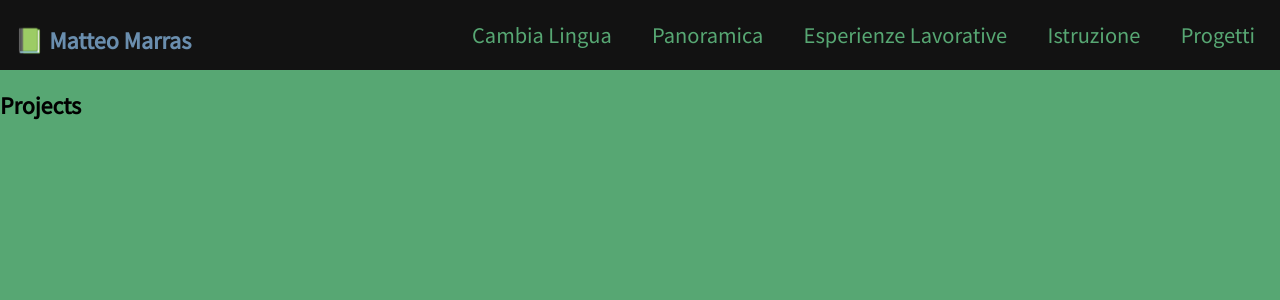
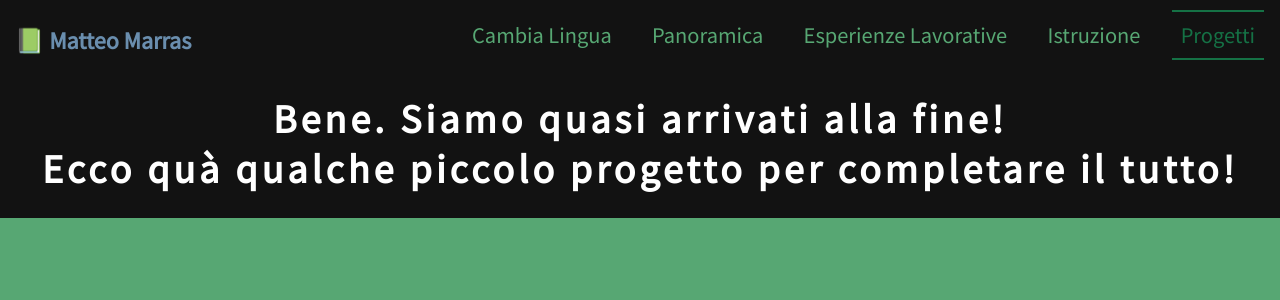
Before and after one commit to matteomarrass/my-portfolio, a React (Create React App) app: page /projects in a window 1280 px wide. Shown: the top 300 px of the page. Built offline with nearby package versions, Linux system fonts and the light colour scheme.

Commit message:
Starting Projects Page

```diff
--- a/src/components/CardStudy.jsx
+++ b/src/components/CardStudy.jsx
@@ -1,5 +1,5 @@
 import './app.css';
-import {codecademy, ipsia} from './Lists'
+import {codecademy, ipsia, lingue} from './Lists'
 
 const CardStudy = () => {
     return(
@@ -16,6 +16,12 @@ const CardStudy = () => {
                 <p>{ipsia.place}</p>
                 <p>{ipsia.whatIdid}</p>
             </div>
+            <div className='cardStudy'>
+                <h1 className='titleStudy'>{lingue.study}</h1>
+                <p>{lingue.period}</p>
+                <p>{lingue.place}</p>
+                <p>{lingue.whatIdid}</p>
+            </div>
         </section>
     )
 }
--- a/src/components/Lists.js
+++ b/src/components/Lists.js
@@ -16,8 +16,8 @@ function Studies(study, period, place, whatIdid){
 
 const developer = new Jobs1('Sviluppatore Freelance 🧑‍💻', '2022-presente', 'Da casa', 'Durante il mio percorso di studi ho provato a eseguire lavori su piattaforme freelance con Upwork e Fiverr. Pur senza successo, ho appreso molte dinamiche del mondo del lavoro a me sconosciute.');
 const factory = new Jobs1('Operatore Polifunzionale 👨‍🏭', 'Settembre 2017 - Marzo 2022', 'Antica Fornace Villa di Chiesa SRL', 'Eseguito diverse mansioni. La più rilevante era il controllo di macchinari impiegati nel controllo qualità basati su sistema Linux.');
-const codecademy = new Studies('Corso di Codecademy Front-End Developer 🧑‍💻', 'Aprile 2022 - Febbraio 2023', 'Da casa', `Sono state diverse le tematiche affrontate, dalle basi di HTML, CSS e Web Design fino a passare allo sviluppo con Javascript e l'utilizzo di diverse di diverse librerie tra le quali React e Redux. Ho eseguito diversi progetti basici con essi all'interno della piattaforma.`)
+const codecademy = new Studies('Corso di Codecademy Front-End Developer 🧑‍💻', 'Aprile 2022 - Febbraio 2023', 'Da casa', `Sono state diverse le tematiche affrontate, dalle basi di HTML, CSS e Web Design fino a passare allo sviluppo con Javascript e l'utilizzo di diverse di diverse librerie tra le quali React e Redux. Ho eseguito diversi progetti basici con essi all'interno della piattaforma. Negli argomenti nella quale il programma era un po' carente, ad esempio sistemi Linux, preprocessori SASS E LESS, ho approfondito in maniera autonoma, utilizzando Internet oppure libri sull'argomento in inglese.`)
 const ipsia = new Studies('Diploma di IPSIA manutentore elettrico-elettronico 👨‍🏭', 'Settembre 2012 - Giugno 2017', 'IPSIA E.Amaldi Macomer', `Studio generico teorico e pratico di elettonica e dei suoi componenti, insieme ad impianti elettrici civili e industriali.`)
+const lingue = new Studies('Livello di lingue', '🇮🇹: Madrelingua', '🇬🇧: B2 (Livello certificato IELTS)', '🇪🇸: B2 (livello conversazionale)')
 
-
-export {developer, factory, codecademy, ipsia};
+export {developer, factory, codecademy, ipsia, lingue};
--- a/src/components/Navbar.jsx
+++ b/src/components/Navbar.jsx
@@ -11,7 +11,7 @@ function Navbar(){
                 <NavLink to='/homeit' className='link'>Panoramica</NavLink>
                 <NavLink to='/jobs' className='link'>Esperienze Lavorative</NavLink>
                 <NavLink to='/studies' className='link'>Istruzione</NavLink>
-                <NavLink to='/study' className='link'>Progetti</NavLink>
+                <NavLink to='/projects' className='link'>Progetti</NavLink>
             </ul>
         </nav>
     );
--- a/src/components/Projects.jsx
+++ b/src/components/Projects.jsx
@@ -1,13 +1,14 @@
 import Navbar from "./Navbar"
+import CardStudy from "./CardStudy"
 
 const Projects = () => {
     return(
-        <>
-        <Navbar />
-        <section>
-          <h2>Projects</h2>
-        </section>
-        </>
+      <>
+      <Navbar />
+      <section id="studyPage">
+          <h1 className="titleStudy">Bene. Siamo quasi arrivati alla fine! <br />Ecco quà qualche piccolo progetto per completare il tutto!</h1>
+      </section>
+      </>
     )
 }
 
```
